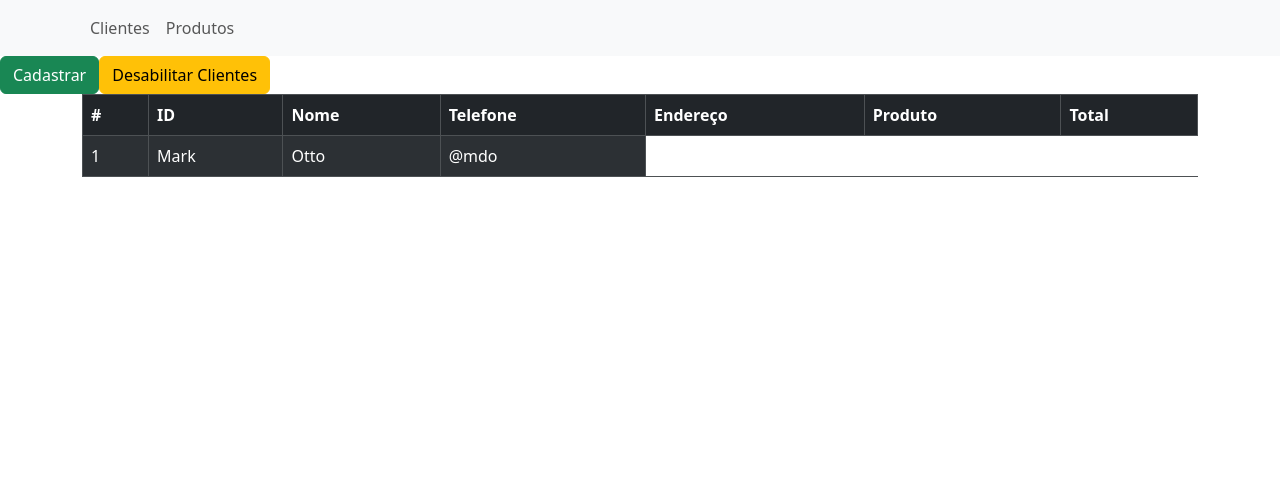
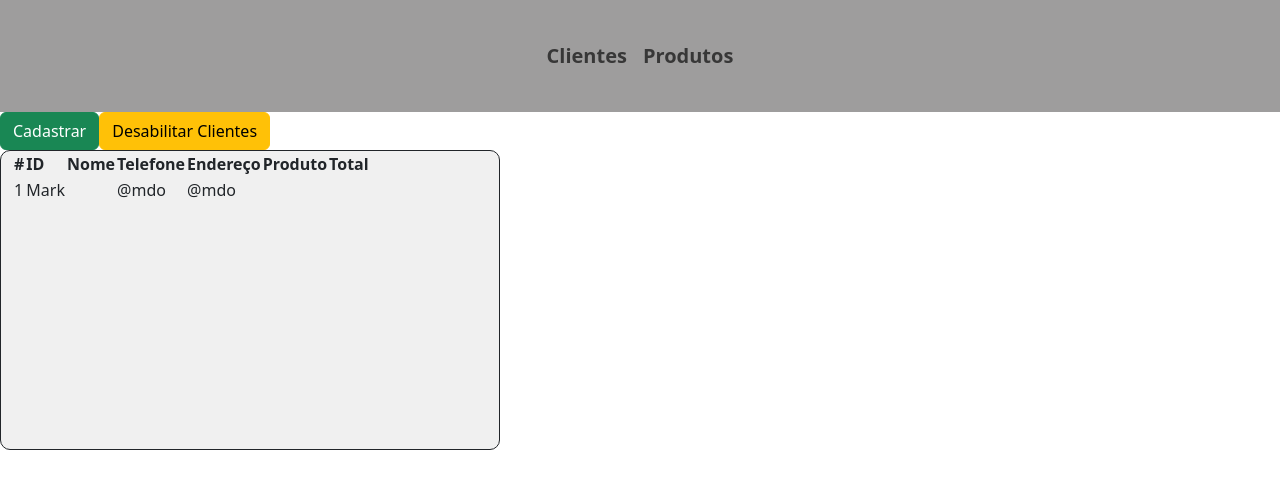
Before and after one commit to joaopAlvess/front-pedidos, a React (Create React App) app: page / in a window 1280 px wide. Shown: the top 488 px of the page. Built offline with nearby package versions, Linux system fonts and the light colour scheme.

Commit message:
começando estilização da tabela de registros

```diff
--- a/src/components/NavBar.js
+++ b/src/components/NavBar.js
@@ -1,10 +1,12 @@
 import React from 'react'
 import { Container, Nav, Navbar } from 'react-bootstrap'
+import './styles/NavBar.css'
 
 const NavBar = () => {
     return (
         <>
-            <Navbar bg="light" data-bs-theme="light">
+        <div className='header'>
+            <Navbar>
                 <Container>
                     <Nav className="me-auto">
                         <Nav.Link href="#home">Clientes</Nav.Link>
@@ -12,6 +14,7 @@ const NavBar = () => {
                     </Nav>
                 </Container>
             </Navbar>
+        </div>
         </>
     )
 }
--- a/src/components/TableMain.js
+++ b/src/components/TableMain.js
@@ -1,11 +1,12 @@
 import React from 'react'
 import { Container, Table } from 'react-bootstrap'
+import './styles/TableMain.css'
 
 const TableMain = () => {
     return (
-        <Container>
-            <Table striped bordered hover variant="dark">
-                <thead>
+        <div className='box-table'>
+            <Container>
+                <table>
                     <tr>
                         <th>#</th>
                         <th>ID</th>
@@ -14,19 +15,20 @@ const TableMain = () => {
                         <th>Endereço</th>
                         <th>Produto</th>
                         <th>Total</th>
-
                     </tr>
-                </thead>
-                <tbody>
                     <tr>
                         <td>1</td>
                         <td>Mark</td>
-                        <td>Otto</td>
+                        <td></td>
                         <td>@mdo</td>
+                        <td>@mdo</td>
+                        <td></td>
+                        <td></td>
                     </tr>
-                </tbody>
-            </Table>
-        </Container>
+                </table>
+
+            </Container>
+        </div>
     )
 }
 
--- /dev/null
+++ b/src/components/styles/NavBar.css
@@ -0,0 +1,8 @@
+.header {
+    background-color :#9e9d9d;
+    display: flex;
+    justify-content: center;
+    font-size: 20px;
+    font-weight: bold;
+    padding: 25px;
+}
--- /dev/null
+++ b/src/components/styles/TableMain.css
@@ -0,0 +1,16 @@
+.box-table{
+    width: 500px;
+    height: 300px;
+    border: 1px solid;
+    border-radius: 10px;
+    background-color: #f0f0f0;
+    overflow: auto;
+}
+
+.table-custom {
+    width: 100%;
+}
+
+.table-custom th, .table-custom td {
+    width: 100px;
+}
```
Also changed, not shown: src/components/NavBar.css (deleted).
